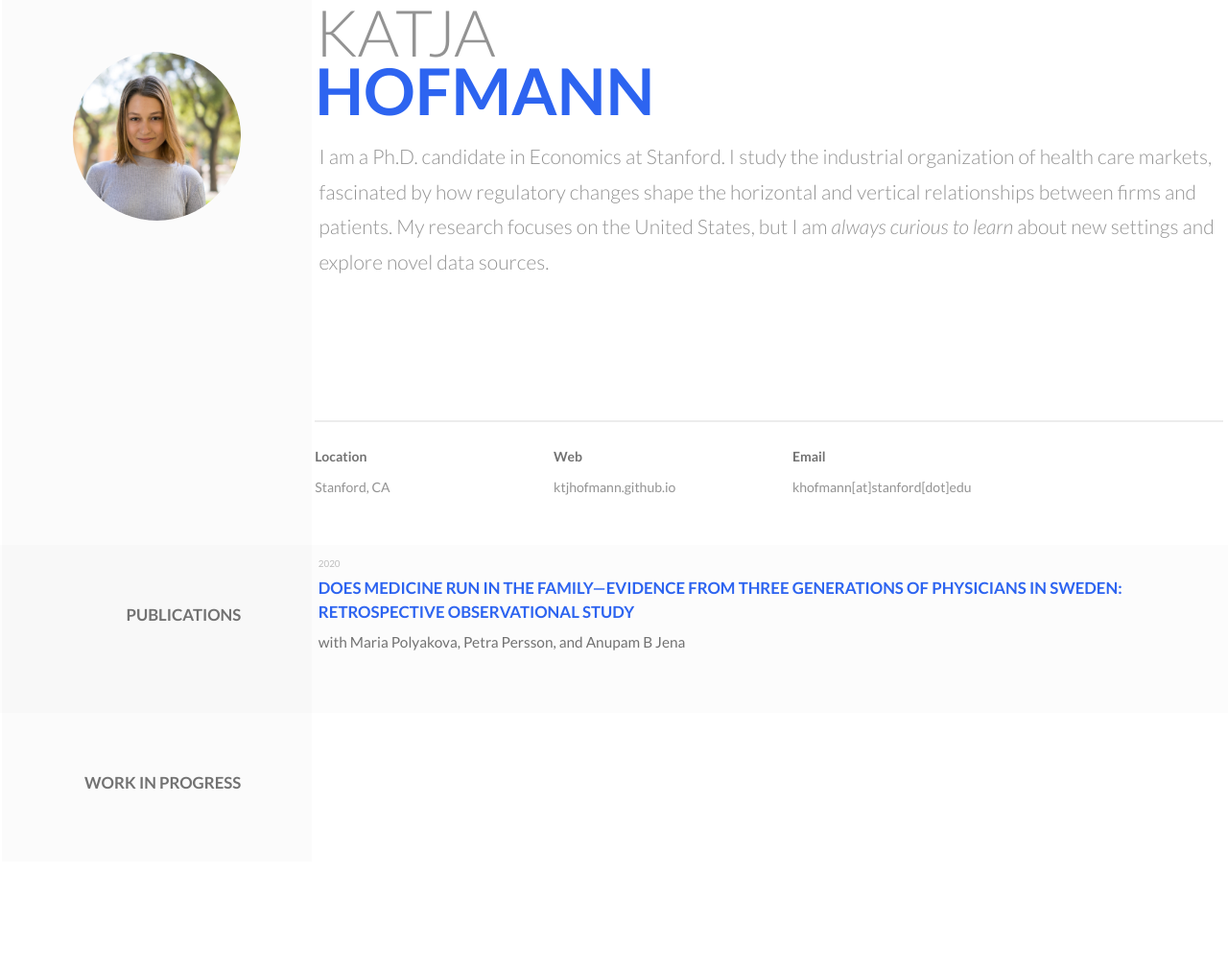
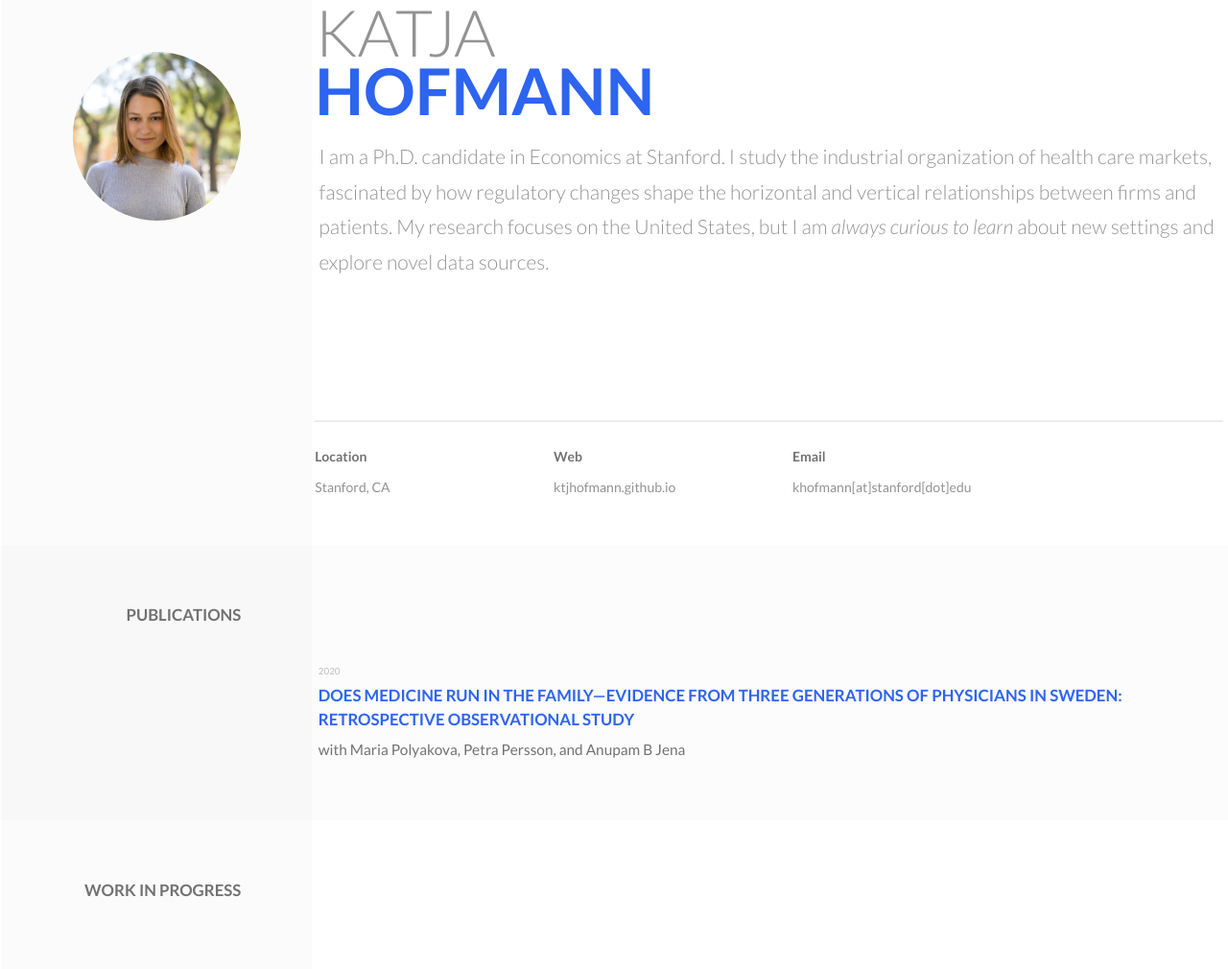
Before and after one commit to ktjhofmann/ktjhofmann.github.io, a plain HTML site: page index.html in a window 1280 px wide. Shown: the part 232-1242 px from the top of the page at 96% size. Before the commit the page ends 1130 px from the top, so only its background shows below. Drawn offline with Linux system fonts and the light colour scheme.

Commit message:
Update main.css

```diff
--- a/assets/css/main.css
+++ b/assets/css/main.css
@@ -1879,7 +1879,7 @@ img[height] {
     padding-bottom: 0;
   }
   .o-section__content {
-    padding: 0.5rem 0.5rem 0.4rem;
+    padding: 3.15rem 0.5rem 0.4rem;
   }
   .o-section__full-top-space {
     padding-top: 3.15rem;
@@ -1925,7 +1925,7 @@ img[height] {
     padding: 4.375rem 5.25rem 1.6625rem;
   }
   .o-section__content {
-    padding: 0.375rem 0.25rem 0.6625rem;
+    padding: 4.375rem 0.25rem 0.6625rem;
   }
   .o-section__full-top-space {
     padding-top: 4.375rem;
```
